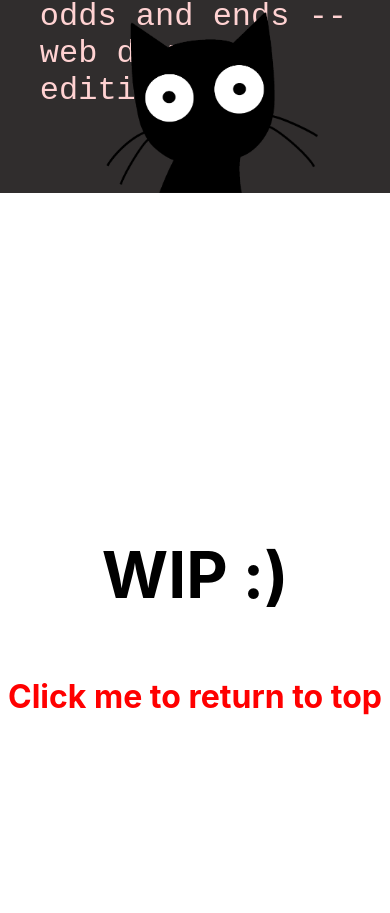
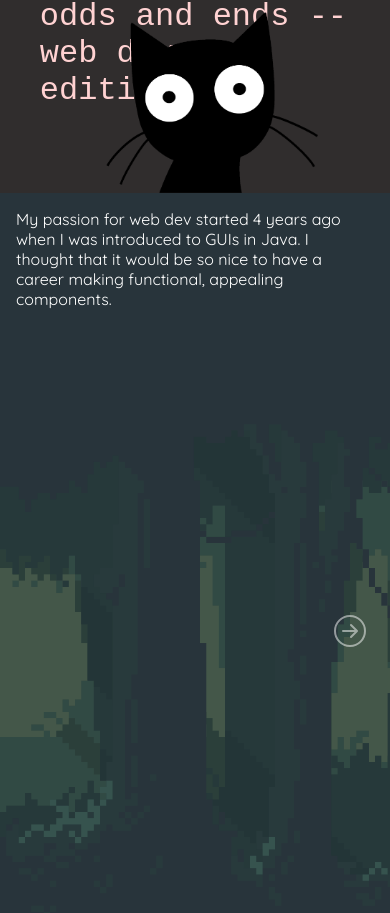
Before and after one commit to jadew33/2022-portfolio, a React (Create React App) app: page / in a window 390 px wide. Shown: the part 651-1564 px from the top of the page. Built offline with nearby package versions, Linux system fonts and the light colour scheme.

Commit message:
updated slide and added responsiveness

```diff
--- a/src/App.js
+++ b/src/App.js
@@ -4,6 +4,7 @@ import './styles/app.scss'
 import React from 'react';
 import useWindowDimensions from './hooks/useWindowDimensions';
 import { Element, animateScroll as scroll } from 'react-scroll'
+import Slideshow from './components/parallax/slideshow';
 
 function App() {
   const { height, width } = useWindowDimensions();
@@ -11,8 +12,9 @@ function App() {
   return (
       <div className="App" >
         <Hero />
+        {/* <h1> {height} w {width}</h1> */}
         <Element id="scene2">
-          {(width > 769 && height > 800) && <ParallaxLoad/>}
+          {(width > 900 && height > 700) ? <ParallaxLoad/> : <Slideshow/>}
         </Element>
         <Element id="scene3" >
           <div style={{ height: '100vh', fontSize: '2em', display: 'flex', justifyContent: "center", alignItems: "center", flexDirection: 'column' }}>
--- a/src/components/hero/Hero.js
+++ b/src/components/hero/Hero.js
@@ -12,7 +12,7 @@ export default function Hero() {
             <Terminal />
             {(width > 769 && height < 1359) ? <Browser /> :
                 <img className='mobile-cat' src={idle} alt="cat animation" />}
-            {(width > 700 && height > 800) && <GoToNext nextScene="scene2" text="next" />}
+            {(width > 769 && height > 700) && <GoToNext nextScene="scene2" text="next" />}
         </div>
     );
 }
--- a/src/components/parallax/parallax.js
+++ b/src/components/parallax/parallax.js
@@ -19,7 +19,8 @@ export default function ParallaxLoad() {
         if (rightPress) return 'right'
         return null;
     }
-
+    console.log(catX)
+console.log(width*.85)
     return <div className='parallax'>
         <div className='parallax--wrapper' >
             <div className={`pos parallax--first ${direction()}`}></div>
@@ -30,6 +31,6 @@ export default function ParallaxLoad() {
         </div>
         <Cat orientation={direction()} moveLeft={leftPress} moveRight={rightPress} width={width} />
         <p className={`forward instructions  ${catX === 0 ? "showText" : "hideText"}`}>Hold d to move forward, a to move back</p>
-        {catX > width * .85 && <GoToNext nextScene="scene3" />}
+        {catX > width * .75 && <GoToNext nextScene="scene3" />}
     </div>
 }
--- /dev/null
+++ b/src/components/parallax/slideshow.js
@@ -0,0 +1,38 @@
+import React, { useState } from 'react';
+import useWindowDimensions from '../../hooks/useWindowDimensions';
+import GoToNext from '../navigation/next-nav';
+import ParallaxText from './text';
+
+export default function ParallaxLoad() {
+    const { width } = useWindowDimensions();
+    const [catX, setCatX] = useState(0);
+
+    const updateCatPos = (displacement) => {
+        if (catX + displacement < 0 || catX + displacement > width) setCatX(catX);
+        setCatX(catX + displacement)
+    }
+
+    return <div className='parallax2'>
+        <div className='parallax2--wrapper' >
+            <div className={`pos parallax2--first `} />
+            <div className={`pos parallax2--second `} style={{ backgroundPosition: `${-(.5 * catX)}px` }} />
+            <div className={`pos parallax2--third`} style={{ backgroundPosition: `${-(.8 * catX)}px` }} />
+            <div className={`pos parallax2--fourth`} style={{ backgroundPosition: `${-(1 * catX)}px` }} />
+            <ParallaxText catPosition={catX} width={width} />
+        </div>
+        <div className='nav'>
+            {catX > 0 && <div className='nav-left' onClick={() => updateCatPos(-.2 * width)}>
+                <svg xmlns="http://www.w3.org/2000/svg" width="32" height="32" fill="currentColor" className="bi bi-arrow-left-circle" viewBox="0 0 16 16">
+                    <path fill-rule="evenodd" d="M1 8a7 7 0 1 0 14 0A7 7 0 0 0 1 8zm15 0A8 8 0 1 1 0 8a8 8 0 0 1 16 0zm-4.5-.5a.5.5 0 0 1 0 1H5.707l2.147 2.146a.5.5 0 0 1-.708.708l-3-3a.5.5 0 0 1 0-.708l3-3a.5.5 0 1 1 .708.708L5.707 7.5H11.5z" />
+                </svg>
+            </div>}
+            {catX < .8*width && <div className='nav-right' onClick={() => updateCatPos(.2*width)}>
+                    <svg xmlns="http://www.w3.org/2000/svg" width="32" height="32" fill="currentColor" className="bi bi-arrow-right-circle" viewBox="0 0 16 16">
+                        <path fill-rule="evenodd" d="M1 8a7 7 0 1 0 14 0A7 7 0 0 0 1 8zm15 0A8 8 0 1 1 0 8a8 8 0 0 1 16 0zM4.5 7.5a.5.5 0 0 0 0 1h5.793l-2.147 2.146a.5.5 0 0 0 .708.708l3-3a.5.5 0 0 0 0-.708l-3-3a.5.5 0 1 0-.708.708L10.293 7.5H4.5z" />
+                    </svg>
+                </div>
+            }
+        </div>
+        {catX >= width * .8 && <GoToNext nextScene="scene3" />}
+    </div>
+}
--- a/src/styles/app.scss
+++ b/src/styles/app.scss
@@ -2,6 +2,7 @@
 @import 'variables';
 @import './hero.scss';
 @import './parallax.scss';
+@import './slideshow.scss';
 @import'./nav.scss';
 
 .App {
--- /dev/null
+++ b/src/styles/slideshow.scss
@@ -0,0 +1,196 @@
+.parallax2 {
+    font-family: $quicksand;
+    width: 100vw;
+    color: white;
+    height: 100vh;
+    position: relative;
+
+    // Enable hardware acceleration so that graphics are smoother
+    -webkit-transform: translateZ(0);
+    -moz-transform: translateZ(0);
+    -ms-transform: translateZ(0);
+    -o-transform: translateZ(0);
+    transform: translateZ(0);
+
+    &--wrapper {
+        position: absolute;
+        top: 0;
+    }
+    &--fourth {
+        background-image: url($fourth);
+        animation: 900s unset infinite;
+    }
+    &--third {
+        background-image: url($third);
+        animation: 800s unset infinite;
+    }
+    &--second {
+        background-image: url($second);
+        animation: 1100s unset infinite;
+    }
+    &--first {
+        background-image: url($first);
+    }
+    .pos {
+        position: absolute;
+        width: 100vw;
+        height: 100vh;
+        z-index: -1;
+        background-size: auto 100%;
+        background-color: rgba(0, 0, 0, 0.15);
+        background-blend-mode: darken;
+    }
+    img {
+        position: absolute;
+        height: 10em;
+        z-index: 1;
+        bottom: 0;
+        transition: left ease-in-out;
+    }
+    &__text {
+        color: white;
+        p {
+            font-size: calc(1em + .8vh);
+            width: 75vw;
+            margin-block: calc(0em + 4vh);
+            transition: opacity 500ms ease-in-out;
+            &:nth-child(1) {
+                margin-top: calc(1em + 3vw);
+                margin-left: calc(2em + 6vw);
+            }
+            &:nth-child(2) {
+                margin-left: calc(3em + 6vw);
+            }
+            &:nth-child(3) {
+                margin-left: calc(4em + 6vw);
+            }
+            &:nth-child(4) {
+                margin-left: calc(5em + 6vw);
+            }
+            &:nth-child(5) {
+                margin-left: calc(6em + 6vw);
+            }
+        }
+    }
+    .instructions{
+        font-size: calc(.8em + 2vw);
+        position: absolute;
+        bottom: 0;
+        transition: opacity 1.5s ease-in-out;
+    }
+    .forward {
+        width: 100vw;
+        text-align: center;
+    }
+    .back {
+        left: 1em;
+    }
+    .right {
+        animation-name: animatedBackgroundRight;
+    }
+    .left {
+        animation-name: animatedBackgroundLeft;
+    }
+    .hideText {
+        opacity: 0;
+    }
+    .showText {
+        opacity: 1;
+    }
+
+    .parallax__text{
+        p {
+            font-size: 1.5em;
+           margin: 0;
+            // margin-block: calc(0em + 4vh);
+            // margin: 1em 0 0 1em;
+            margin-top: 1em;
+            // margin-top: calc(1em + 20vh);
+            width: 90vw;
+            transition: opacity 500ms ease-in-out;
+            &:nth-child(1) {
+                margin-left: 1em;
+                // margin-left: calc(2em + 6vw);
+                // margin-top: -1em;
+                // width: 90vw;
+            }
+            &:nth-child(2) {
+                // margin-left: calc(3em + 6vw);
+                // margin-top: calc(-5em + 20vh);
+                // margin-top: -5em;
+                // margin-top: calc(-1vw / 10vw);
+                margin-left: 2em;
+                // width: 85vw;
+            }
+            &:nth-child(3) {
+                // margin-left: calc(4em + 6vw);
+                // margin-top: -5em;
+                // margin-top: calc(-1vw / 10vw);
+                margin-left: 3em;
+                width: 80vw;
+            }
+            &:nth-child(4) {
+                // margin-left: calc(5em + 6vw);
+                // margin-top: -5em;
+                // margin-top: 0;
+                // margin-top: calc(-1vw / 10vw);
+                margin-left: 4em;
+                width: 80vw;
+                // width: 65vw;
+            }
+            &:nth-child(5) {
+                // margin-left: calc(6em + 6vw);
+                // margin-top: -2em;
+                // margin-top: calc(-1vw / 10vw);
+                margin-left: 5em;
+                width: 80vw;
+            }
+            @media (max-width: 678px) {
+                font-size: 1em;
+                &:nth-child(1) {
+                    margin-left: 1em;
+                }
+                &:nth-child(2) {
+                    margin-top: calc(-2 * 10vw);
+                    margin-left: 1.5em;
+                }
+                &:nth-child(3) {
+                    margin-top: calc(-2 * 10vw);
+                    margin-left: 2.5em;
+                }
+                &:nth-child(4) {
+                    margin-top: calc(-2 * 10vw);
+                    margin-left: 3em;
+                }
+                &:nth-child(5) {
+                    margin-top: calc(-2 * 10vw);
+                    margin-left: 3.5em;
+                }
+
+            }
+        }
+    }
+
+}
+
+
+
+.nav{
+    position: relative;
+    width: 98vw;
+}
+
+.nav-left, .nav-right{
+    position: absolute;
+    top: 50vh;
+    opacity: .5;
+    transition: opacity 350ms ease-in-out;
+    margin-inline: 1em;
+    &:hover{
+        opacity: 1;
+    }
+}
+
+.nav-right{
+    right: 0;
+}
```
Also changed, not shown: src/styles/parallax.scss (line endings or trailing spaces).
